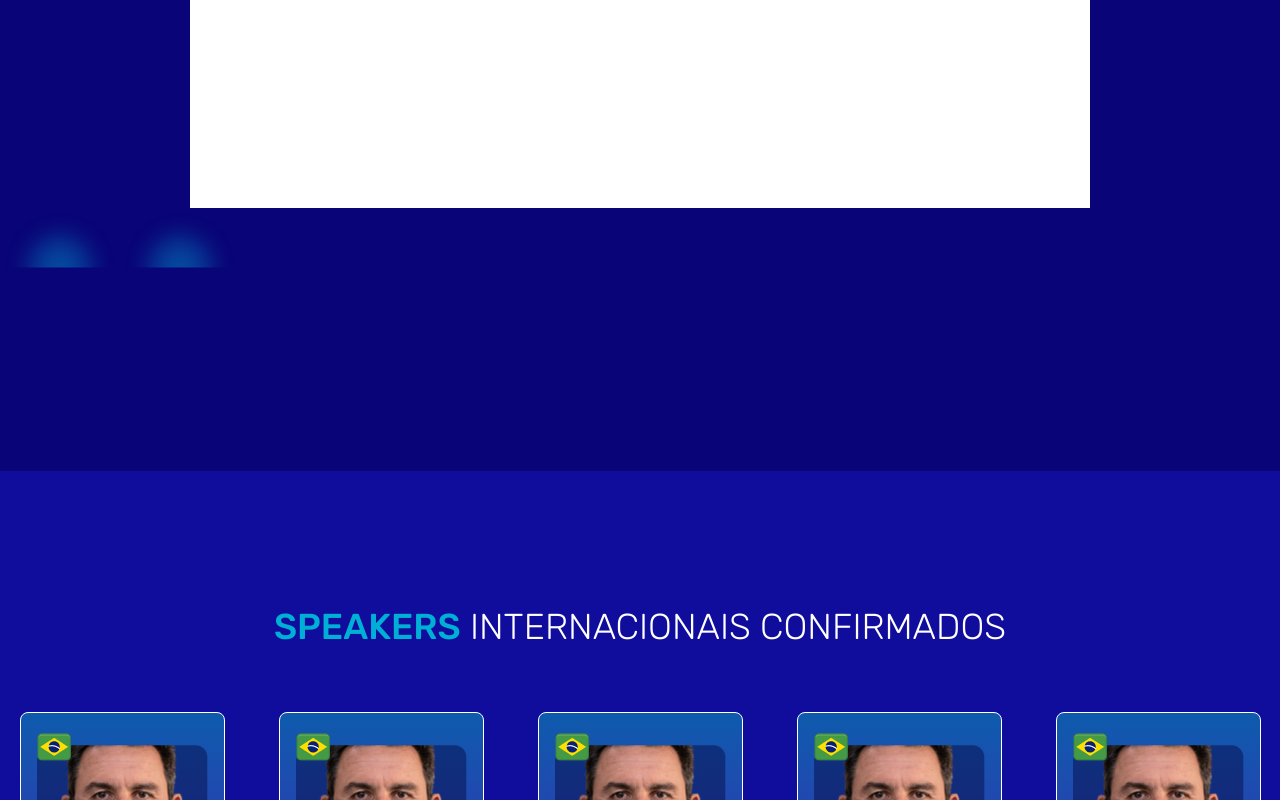
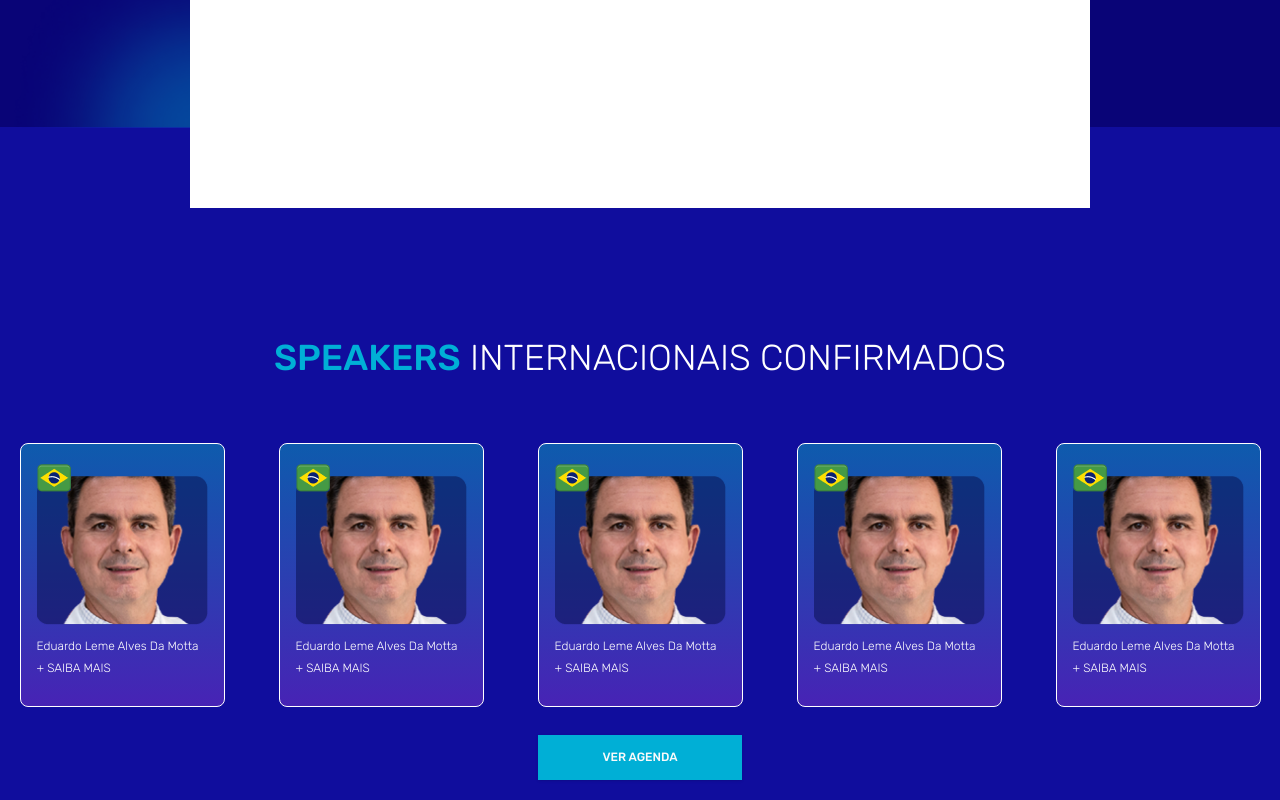
Before and after one commit to adamsnows/Freela-Landing-Page-1, a Next.js app: page / in a window 1280 px wide. Shown: the part 1180-1980 px from the top of the page. Built offline with nearby package versions, Linux system fonts and the light colour scheme.

Commit message:
fix: px in margin top and bottom

```diff
--- a/src/components/speaker-slider/index.tsx
+++ b/src/components/speaker-slider/index.tsx
@@ -29,8 +29,8 @@ const SpeakerSlider = () => {
 
   return (
     <>
-      <div className="">
-        <div className=" relative container mx-auto">
+      <div className="w-full">
+        <div className="w-full relative container mx-auto">
           <Swiper
             grabCursor={true}
             modules={[Navigation, Pagination, Autoplay]}
@@ -42,7 +42,7 @@ const SpeakerSlider = () => {
           >
             <SwiperSlide>
               <>
-                <div className="grid sm:grid-cols-2 md:grid-cols-3 lg:grid-cols-5 gap-[15px] mx-auto mb-[140] ">
+                <div className="grid sm:grid-cols-2 md:grid-cols-3 lg:grid-cols-5 gap-[15px] mx-auto mb-[140px] ">
                   {people.map((person, index) => (
                     <SpeakerCard
                       key={index}
@@ -52,7 +52,7 @@ const SpeakerSlider = () => {
                   ))}
                 </div>
                 <div className="w-full flex justify-center">
-                  <Button className="mx-auto rounded-none w-[204px] h-[45px] text-base font-rubik font-medium -mt-[112]">
+                  <Button className="mx-auto rounded-none w-[204px] h-[45px] text-base font-rubik font-medium -mt-[112px]">
                     VER AGENDA
                   </Button>
                 </div>
@@ -60,7 +60,7 @@ const SpeakerSlider = () => {
             </SwiperSlide>
             <SwiperSlide>
               <>
-                <div className="grid sm:grid-cols-2 md:grid-cols-3 lg:grid-cols-5 gap-[15px] mx-auto mb-[140] ">
+                <div className="grid sm:grid-cols-2 md:grid-cols-3 lg:grid-cols-5 gap-[15px] mx-auto mb-[140px] ">
                   {people.map((person, index) => (
                     <SpeakerCard
                       key={index}
@@ -70,7 +70,7 @@ const SpeakerSlider = () => {
                   ))}
                 </div>
                 <div className="w-full flex justify-center">
-                  <Button className="mx-auto rounded-none w-[204px] h-[45px] text-base font-rubik font-medium -mt-[112]">
+                  <Button className="mx-auto rounded-none w-[204px] h-[45px] text-base font-rubik font-medium -mt-[112px]">
                     VER AGENDA
                   </Button>
                 </div>
@@ -78,7 +78,7 @@ const SpeakerSlider = () => {
             </SwiperSlide>
             <SwiperSlide>
               <>
-                <div className="grid sm:grid-cols-2 md:grid-cols-3 lg:grid-cols-5 gap-[15px] mx-auto mb-[140] ">
+                <div className="grid sm:grid-cols-2 md:grid-cols-3 lg:grid-cols-5 gap-[15px] mx-auto mb-[140px] ">
                   {people.map((person, index) => (
                     <SpeakerCard
                       key={index}
@@ -88,7 +88,7 @@ const SpeakerSlider = () => {
                   ))}
                 </div>
                 <div className="w-full flex justify-center">
-                  <Button className="mx-auto rounded-none w-[204px] h-[45px] text-base font-rubik font-medium -mt-[112]">
+                  <Button className="mx-auto rounded-none w-[204px] h-[45px] text-base font-rubik font-medium -mt-[112px]">
                     VER AGENDA
                   </Button>
                 </div>
@@ -96,7 +96,7 @@ const SpeakerSlider = () => {
             </SwiperSlide>
             <SwiperSlide>
               <>
-                <div className="grid sm:grid-cols-2 md:grid-cols-3 lg:grid-cols-5 gap-[15px] mx-auto mb-[140] ">
+                <div className="grid sm:grid-cols-2 md:grid-cols-3 lg:grid-cols-5 gap-[15px] mx-auto mb-[140px] ">
                   {people.map((person, index) => (
                     <SpeakerCard
                       key={index}
@@ -106,7 +106,7 @@ const SpeakerSlider = () => {
                   ))}
                 </div>
                 <div className="w-full flex justify-center">
-                  <Button className="mx-auto rounded-none w-[204px] h-[45px] text-base font-rubik font-medium -mt-[112]">
+                  <Button className="mx-auto rounded-none w-[204px] h-[45px] text-base font-rubik font-medium -mt-[112px]">
                     VER AGENDA
                   </Button>
                 </div>
--- a/src/components/speakers/index.tsx
+++ b/src/components/speakers/index.tsx
@@ -23,18 +23,18 @@ const SpeakersSection = () => {
             src="/assets/ellipse-gradient.png
         "
             alt=""
-            className="-mt-[280] lg:-ms-[300] xl:-ms-[170] 2xl:-ms-[50] clip-half"
+            className="-mt-[280px] lg:-ms-[300] xl:-ms-[170] 2xl:-ms-[50] clip-half"
           />
           <img
             src="/assets/ellipse-gradient.png
         "
             alt=""
-            className="-mt-[280] clip-half"
+            className="-mt-[280px] clip-half"
           />
         </div>
       </div>
-      <div className="-mt-[344] h-[727px] bg-[#100d9d] flex flex-col items-center justify-center">
-        <span className="mx-auto font-rubik uppercase text-white font-thin text-4xl mt-[245] mb-[65px] text-center">
+      <div className="-mt-[344px] h-[727px] bg-[#100d9d] flex flex-col items-center justify-center">
+        <span className="mx-auto font-rubik uppercase text-white font-thin text-4xl mt-[245px] mb-[65px] text-center">
           <span className="font-medium text-primary">Speakers</span>{" "}
           Internacionais Confirmados
         </span>
```
